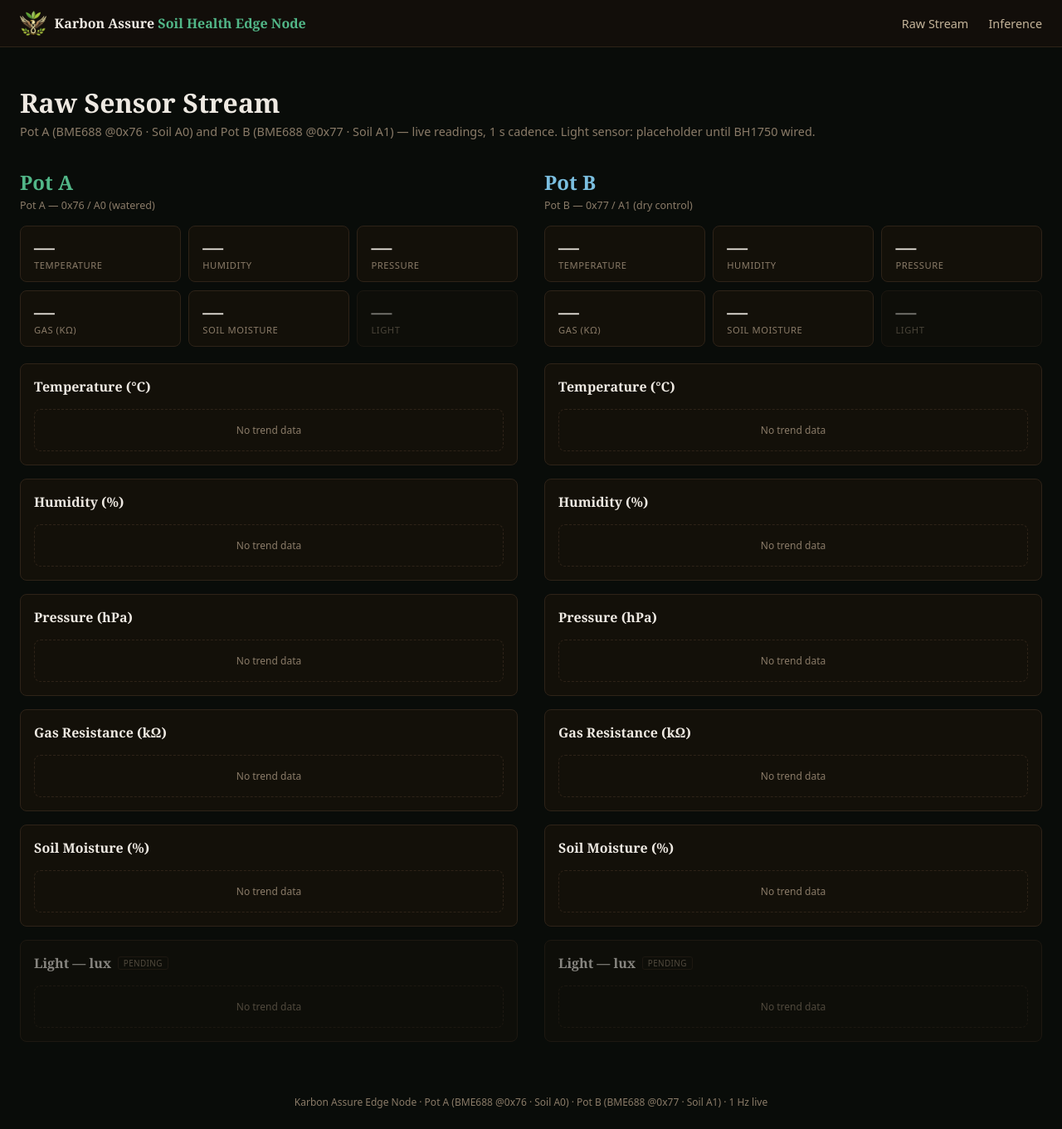
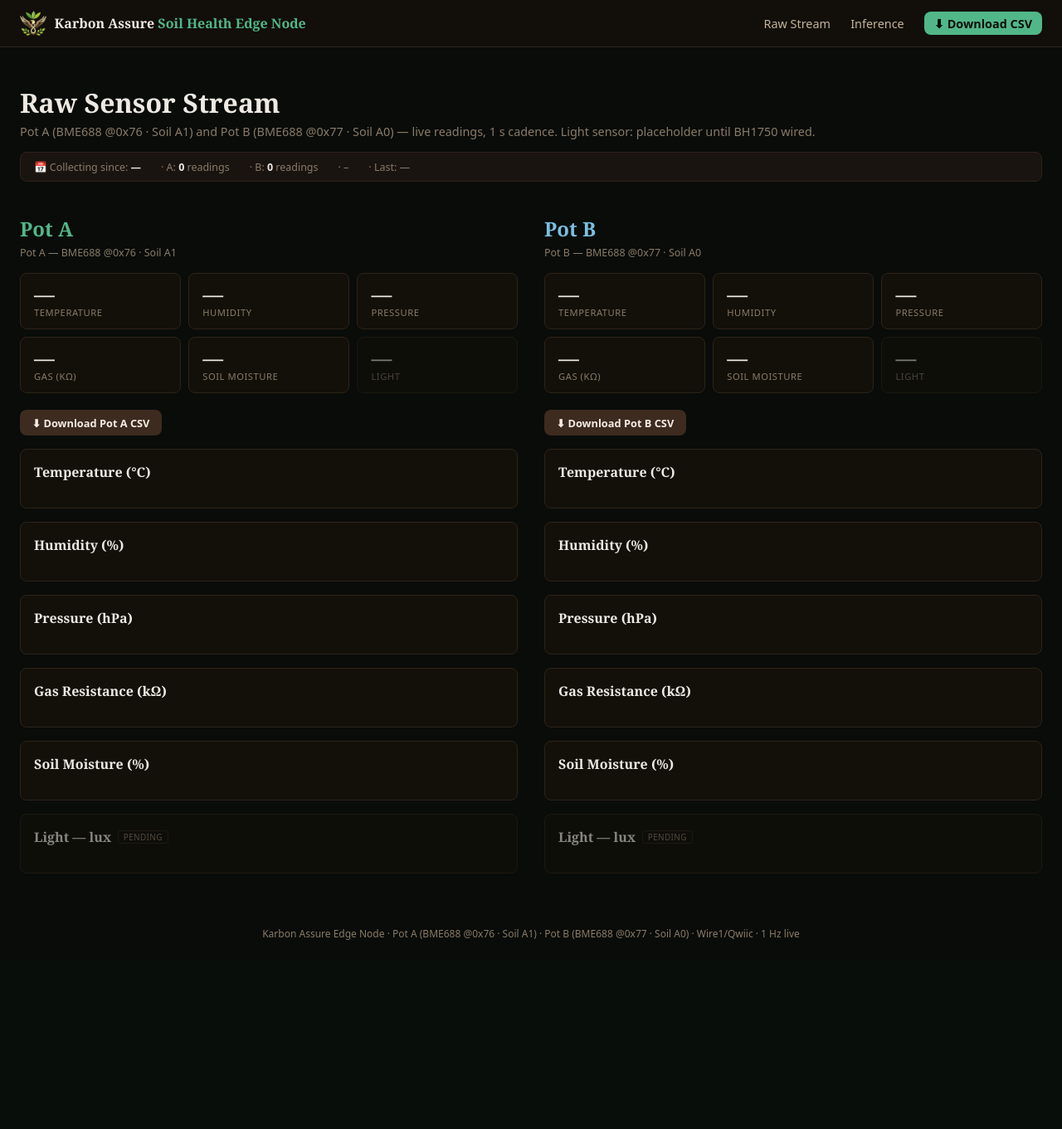
Before and after one commit to codeNick7/KA-Edge-AI-Node, a Flask app: page /raw in a window 1280 px wide. Shown: the whole page at 83% size. After the commit the page ends 1133 px from the top, so only its background shows below. Run offline with Flask 3, Linux system fonts and the light colour scheme; data that the repository does not hold is empty.

Commit message:
v7.0: Wire1 fix, corrected soil pins, persistent data, NTP sync, full-history dashboard, CSV download

```diff
--- a/source/dashboard/app.py
+++ b/source/dashboard/app.py
@@ -4,15 +4,23 @@ Two views:
   /raw       — Raw sensor stream, Pot A and Pot B in two vertical columns
   /inference — Inference charts, Pot A and Pot B separate
 
-Both pots now backed by RealDataSource (real_source.py) fed by
-KA-Edge-source/python/main.py via JSONL relay files:
-  Pot A — BME688 @0x76, Cytron soil A0
-  Pot B — BME688 @0x77, Cytron soil A1
+Hardware confirmed 2026-08-14:
+  Pot A — BME688 @0x76 (Wire1/Qwiic), Cytron soil on A1
+  Pot B — BME688 @0x77 (Wire1/Qwiic), Cytron soil on A0
+
+API endpoints:
+  /api/raw?pot=A&n=60     — last N readings (n=0 → full history)
+  /api/inference?pot=A&n=60
+  /api/status             — session metadata (collecting since, NTP sync, counts)
+  /api/download/csv?pot=A — download JSONL as CSV (pot=A, pot=B, or omit for both)
 
 Run from source/:  .venv/bin/python -m dashboard.app
 """
 
-from flask import Flask, jsonify, render_template, request
+import csv
+import io
+
+from flask import Flask, Response, jsonify, render_template, request
 
 from .data_source import POTS, DataSource
 from .real_source import RealDataSource
@@ -50,6 +58,7 @@ def inference_page():
 @app.route("/api/raw")
 def api_raw():
     pot = request.args.get("pot", "A")
+    # n=0 means "return the full history" (used by initial chart load)
     n = request.args.get("n", DEFAULT_N, type=int)
     if pot not in POTS:
         return jsonify({"error": f"unknown pot {pot!r}, expected one of {POTS}"}), 400
@@ -65,6 +74,60 @@ def api_inference():
     return jsonify(_source_for(pot).get_inference(pot, n))
 
 
+@app.route("/api/status")
+def api_status():
+    """Session metadata: collecting_since, reading counts, NTP sync status."""
+    return jsonify(_real_source.get_status())
+
+
+@app.route("/api/download/csv")
+def api_download_csv():
+    """Download sensor readings as a CSV file.
+
+    Query params:
+      pot=A    — Pot A only
+      pot=B    — Pot B only
+      (omit)   — both pots interleaved, sorted by timestamp
+    """
+    pot_param = request.args.get("pot", "").upper()
+    pots_to_export = [pot_param] if pot_param in POTS else list(POTS)
+
+    # CSV field order matches the SD card schema
+    fieldnames = [
+        "pot", "sample_index", "received_at", "millis_ms",
+        "temp_c", "humidity_pct", "pressure_hpa", "gas_kohm",
+        "light_lux", "moisture_pct",
+    ]
+
+    output = io.StringIO()
+    writer = csv.DictWriter(output, fieldnames=fieldnames, extrasaction="ignore")
+    writer.writeheader()
+
+    for pot in pots_to_export:
+        # get_raw with n=0 returns full history
+        rows = _real_source.get_raw(pot, n=0)
+        for row in rows:
+            writer.writerow({
+                "pot": pot,
+                "sample_index": "",        # not in _to_raw_row; omit gracefully
+                "received_at": row.get("timestamp", ""),
+                "millis_ms": "",
+                "temp_c": row.get("temp_c", ""),
+                "humidity_pct": row.get("humidity_pct", ""),
+                "pressure_hpa": row.get("pressure_hpa", ""),
+                "gas_kohm": row.get("gas_index", ""),
+                "light_lux": row.get("light_lux", ""),
+                "moisture_pct": row.get("moisture_pct", ""),
+            })
+
+    filename = f"ka_edge_pot{'_' + pot_param if pot_param else '_all'}_readings.csv"
+    return Response(
+        output.getvalue(),
+        mimetype="text/csv",
+        headers={"Content-Disposition": f"attachment; filename={filename}"},
+    )
+
+
 if __name__ == "__main__":
     # use_reloader restarts the process on .py changes during iterative dev/demo
     # without debug=True's interactive debugger (which + host="0.0.0.0" would
--- a/source/dashboard/static/dashboard.css
+++ b/source/dashboard/static/dashboard.css
@@ -260,3 +260,54 @@ body {
   font-size: 0.75rem;
   padding: 1.5rem;
 }
+
+/* ── Status bar ──────────────────────────────────────────────────────── */
+.ka-status-bar {
+  display: flex;
+  flex-wrap: wrap;
+  gap: 0.75rem 1.5rem;
+  align-items: center;
+  background: var(--muted);
+  border: 1px solid var(--border);
+  border-radius: var(--radius);
+  padding: 0.55rem 1rem;
+  font-size: 0.78rem;
+  color: var(--muted-foreground);
+  margin-bottom: 1.25rem;
+}
+.ka-status-bar strong { color: var(--foreground); }
+
+/* ── Per-pot download button ─────────────────────────────────────────── */
+.ka-pot-actions {
+  margin: 0.5rem 0 1rem;
+}
+.ka-btn-download {
+  display: inline-flex;
+  align-items: center;
+  gap: 0.35rem;
+  background: var(--primary);
+  color: var(--primary-foreground);
+  text-decoration: none;
+  padding: 0.4rem 0.9rem;
+  border-radius: var(--radius);
+  font-size: 0.8rem;
+  font-weight: 600;
+  transition: filter 0.15s;
+}
+.ka-btn-download:hover { filter: brightness(1.2); }
+
+/* ── Nav download link ───────────────────────────────────────────────── */
+.ka-nav-download {
+  display: inline-flex;
+  align-items: center;
+  gap: 0.3rem;
+  background: var(--accent);
+  color: var(--accent-foreground) !important;
+  padding: 0.3rem 0.75rem;
+  border-radius: var(--radius);
+  font-size: 0.82rem;
+  font-weight: 700;
+  text-decoration: none;
+  transition: filter 0.15s;
+}
+.ka-nav-download:hover { filter: brightness(1.1); }
--- a/source/dashboard/static/dashboard.js
+++ b/source/dashboard/static/dashboard.js
@@ -1,8 +1,11 @@
-// dashboard.js — Karbon Assure dual-pot live dashboard (v2.0)
+// dashboard.js — Karbon Assure dual-pot live dashboard (v3.0)
+// Changes: full history loaded on page load (n=0), live tail appended every
+// second. Corrected pot labels (A→A1, B→A0). Status bar populated from
+// /api/status. Download CSV button wired.
 window.KA = window.KA || {};
 
-KA.REFRESH_MS = 1000;   // 1 Hz — matches sketch 1-second logging cadence
-KA.N_POINTS   = 60;     // rolling 60-second window
+KA.REFRESH_MS  = 1000;   // 1 Hz — matches sketch 1-second logging cadence
+KA.N_LIVE      = 60;     // points fetched on each live tick (tail only)
 
 // Sensor definitions — shown as raw-value cards + trend charts
 // key must match the field names returned by /api/raw
@@ -15,8 +18,12 @@ var SENSOR_META = {
   light_lux:    { label: "Light",         colour: "#EEE9E2", unit: " lx" },
 };
 
+// Hardware confirmed 2026-08-14: Pot A → A1, Pot B → A0
 var POT_COLOUR = { A: "#52B788", B: "#7BBFE0" };
-var POT_LABEL  = { A: "Pot A — 0x76 / A0 (watered)", B: "Pot B — 0x77 / A1 (dry control)" };
+var POT_LABEL  = {
+  A: "Pot A — BME688 @0x76 · Soil A1",
+  B: "Pot B — BME688 @0x77 · Soil A0",
+};
 
 // ── helpers ────────────────────────────────────────────────────────────────
 function fetchJson(url) {
@@ -31,6 +38,34 @@ function fmt(val, unit) {
   return Number(val).toFixed(1) + unit;
 }
 
+function fmtTs(iso) {
+  if (!iso) return "—";
+  try {
+    var d = new Date(iso);
+    return d.toLocaleString();
+  } catch (e) { return iso; }
+}
+
+// ── status bar ─────────────────────────────────────────────────────────────
+KA.refreshStatus = function () {
+  fetchJson("/api/status").then(function (s) {
+    var el = document.getElementById("ka-status-bar");
+    if (!el) return;
+    var ntp = s.ntp_synced === true  ? "✅ NTP synced"
+            : s.ntp_synced === false ? "⚠️ NTP unavailable"
+            : "–";
+    var offset = (s.ntp_offset_s !== null && s.ntp_offset_s !== undefined)
+      ? " (" + (s.ntp_offset_s >= 0 ? "+" : "") + s.ntp_offset_s.toFixed(3) + " s)"
+      : "";
+    el.innerHTML =
+      "<span>📅 Collecting since: <strong>" + fmtTs(s.collecting_since) + "</strong></span>" +
+      "<span>· A: <strong>" + s.total_readings_a + "</strong> readings</span>" +
+      "<span>· B: <strong>" + s.total_readings_b + "</strong> readings</span>" +
+      "<span>· " + ntp + offset + "</span>" +
+      "<span>· Last: " + fmtTs(s.last_reading_at) + "</span>";
+  }).catch(function () {});
+};
+
 // ── raw value card (big number + label) ───────────────────────────────────
 function updateRawCard(pot, sensor, meta, rows) {
   var el = document.getElementById("raw-" + sensor + "-" + pot);
@@ -41,6 +76,42 @@ function updateRawCard(pot, sensor, meta, rows) {
   el.innerHTML =
     "<span class=\"ka-raw-val\">" + fmt(latest, meta.unit) + "</span>" +
     "<span class=\"ka-raw-label\">" + meta.label + "</span>";
+}
+
+// ── chart state — per-pot, per-sensor history buffer ──────────────────────
+// Stores {values: [], dates: []} so we can append live points without
+// re-fetching the entire history on every tick.
+var _chartData = {};   // _chartData[pot][sensor] = {values, dates}
+
+function _ensureChartData(pot, sensor) {
+  if (!_chartData[pot]) _chartData[pot] = {};
+  if (!_chartData[pot][sensor]) _chartData[pot][sensor] = { values: [], dates: [] };
+  return _chartData[pot][sensor];
+}
+
+function _appendRows(pot, rows) {
+  if (!rows || !rows.length) return;
+  var sensors = Object.keys(SENSOR_META);
+  sensors.forEach(function (sensor) {
+    var buf = _ensureChartData(pot, sensor);
+    rows.forEach(function (r) {
+      buf.dates.push(r.timestamp);
+      buf.values.push(r[sensor]);
+    });
+  });
+}
+
+function _renderCharts(pot) {
+  var sensors = Object.keys(SENSOR_META);
+  sensors.forEach(function (sensor) {
+    var container = document.getElementById("chart-" + sensor + "-" + pot);
+    if (!container) return;
+    var buf = _ensureChartData(pot, sensor);
+    if (!buf.values.length) return;
+    var chart = KA.trendChart(buf.values, buf.dates, POT_COLOUR[pot], SENSOR_META[sensor].unit, false);
+    container.innerHTML = "";
+    container.appendChild(chart);
+  });
 }
 
 // ── Raw page ───────────────────────────────────────────────────────────────
@@ -58,39 +129,58 @@ KA.initRawPage = function (pots) {
     if (sub) sub.textContent = POT_LABEL[pot] || "";
   });
 
-  function refresh() {
+  // Load full history on page load, then refresh status bar
+  KA.refreshStatus();
+  pots.forEach(function (pot) {
+    fetchJson("/api/raw?pot=" + pot + "&n=0")
+      .then(function (rows) {
+        _appendRows(pot, rows);
+        sensors.forEach(function (sensor) {
+          updateRawCard(pot, sensor, SENSOR_META[sensor], rows);
+        });
+        _renderCharts(pot);
+      })
+      .catch(function (e) { console.warn("initial history fetch error:", e); });
+  });
+
+  // Track last seen timestamp per pot to only append genuinely new rows
+  var _lastTs = { A: null, B: null };
+
+  function liveTick() {
     pots.forEach(function (pot) {
-      fetchJson("/api/raw?pot=" + pot + "&n=" + KA.N_POINTS)
+      fetchJson("/api/raw?pot=" + pot + "&n=" + KA.N_LIVE)
         .then(function (rows) {
-          // Update raw value cards
-          sensors.forEach(function (sensor) {
-            updateRawCard(pot, sensor, SENSOR_META[sensor], rows);
+          if (!rows.length) return;
+
+          // Filter only rows newer than the last seen timestamp
+          var newRows = rows.filter(function (r) {
+            return !_lastTs[pot] || r.timestamp > _lastTs[pot];
           });
 
-          // Update trend charts
-          sensors.forEach(function (sensor) {
-            var container = document.getElementById("chart-" + sensor + "-" + pot);
-            if (!container) return;
-            var values = rows.map(function (r) { return r[sensor]; });
-            var dates  = rows.map(function (r) { return r.timestamp; });
-            var chart  = KA.trendChart(values, dates, POT_COLOUR[pot], SENSOR_META[sensor].unit, false);
-            container.innerHTML = "";
-            container.appendChild(chart);
-          });
+          if (newRows.length) {
+            _lastTs[pot] = newRows[newRows.length - 1].timestamp;
+            _appendRows(pot, newRows);
+            // Update latest-value cards with most-recent row
+            sensors.forEach(function (sensor) {
+              updateRawCard(pot, sensor, SENSOR_META[sensor], rows);
+            });
+            _renderCharts(pot);
+          }
         })
-        .catch(function (e) { console.warn("raw fetch error:", e); });
+        .catch(function (e) { console.warn("live tick fetch error:", e); });
     });
+    // Refresh status bar every 10 seconds (not every tick)
+    if ((Date.now() / 1000 | 0) % 10 === 0) KA.refreshStatus();
   }
 
-  refresh();
-  setInterval(refresh, KA.REFRESH_MS);
+  setInterval(liveTick, KA.REFRESH_MS);
 };
 
 // ── Inference page ─────────────────────────────────────────────────────────
 KA.initInferencePage = function (pots) {
   function refresh() {
     pots.forEach(function (pot) {
-      fetchJson("/api/inference?pot=" + pot + "&n=" + KA.N_POINTS)
+      fetchJson("/api/inference?pot=" + pot + "&n=" + KA.N_LIVE)
         .then(function (rows) {
           if (!rows.length) return;
 
--- a/source/dashboard/templates/base.html
+++ b/source/dashboard/templates/base.html
@@ -15,11 +15,12 @@
     <nav class="ka-nav">
       <a href="{{ url_for('raw_page') }}">Raw Stream</a>
       <a href="{{ url_for('inference_page') }}">Inference</a>
+      <a href="/api/download/csv" class="ka-nav-download" id="ka-download-all-btn" title="Download all sensor readings as CSV">⬇ Download CSV</a>
     </nav>
   </header>
   <main class="ka-main">
     {% block content %}{% endblock %}
   </main>
-  <footer class="ka-footer">Karbon Assure Edge Node · Pot A (BME688 @0x76 · Soil A0) · Pot B (BME688 @0x77 · Soil A1) · 1 Hz live</footer>
+  <footer class="ka-footer">Karbon Assure Edge Node · Pot A (BME688 @0x76 · Soil A1) · Pot B (BME688 @0x77 · Soil A0) · Wire1/Qwiic · 1 Hz live</footer>
 </body>
 </html>
--- a/source/dashboard/templates/raw.html
+++ b/source/dashboard/templates/raw.html
@@ -3,9 +3,14 @@
 {% block content %}
 <h1 class="ka-page-title">Raw Sensor Stream</h1>
 <p class="ka-page-sub">
-  Pot A (BME688 @0x76 · Soil A0) and Pot B (BME688 @0x77 · Soil A1) — live readings, 1 s cadence.
+  Pot A (BME688 @0x76 · Soil A1) and Pot B (BME688 @0x77 · Soil A0) — live readings, 1 s cadence.
   Light sensor: placeholder until BH1750 wired.
 </p>
+
+{# ── Status bar — collecting since, reading counts, NTP sync ─── #}
+<div class="ka-status-bar" id="ka-status-bar">
+  <span>Loading status…</span>
+</div>
 
 <div class="ka-pot-columns">
   {% for pot in pots %}
@@ -41,6 +46,13 @@
       </div>
     </div>
 
+    {# ── Per-pot CSV download ────────────────────────────────────────── #}
+    <div class="ka-pot-actions">
+      <a href="/api/download/csv?pot={{ pot }}" class="ka-btn-download" id="ka-download-pot{{ pot }}-btn">
+        ⬇ Download Pot {{ pot }} CSV
+      </a>
+    </div>
+
     {# ── Trend charts ──────────────────────────────────────────────── #}
     <div class="ka-card">
       <h3>Temperature (°C)</h3>
```
Also changed, not shown: KA-Edge-source/python/main.py (+93 -27 lines), KA-Edge-source/test-hardware/python/test_reader.py (added, +43 -0 lines), source/dashboard/real_source.py (+64 -13 lines), KA-Edge-source/README-autorun.md (added), KA-Edge-source/test-hardware/README.md (added), 2 other files.
